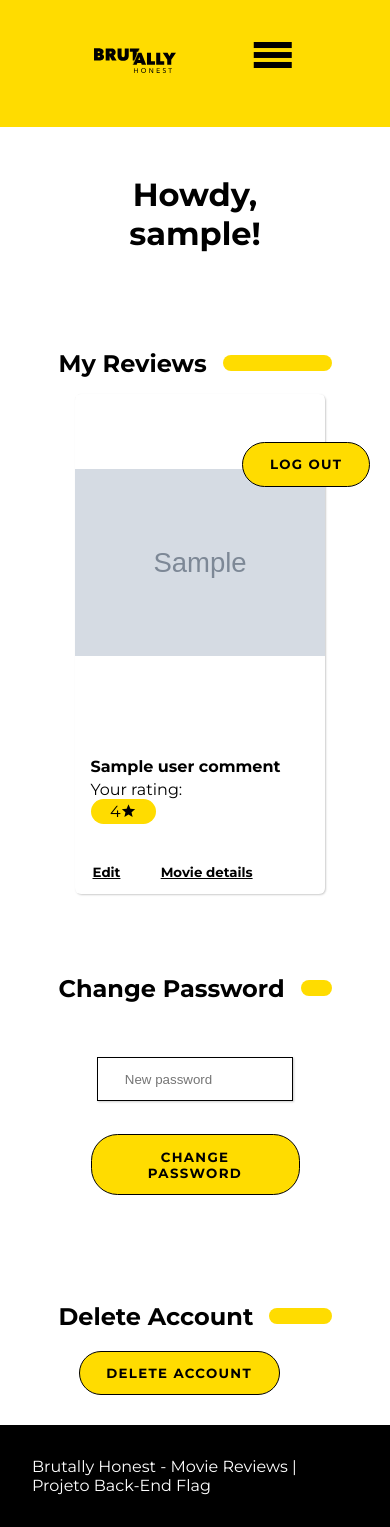
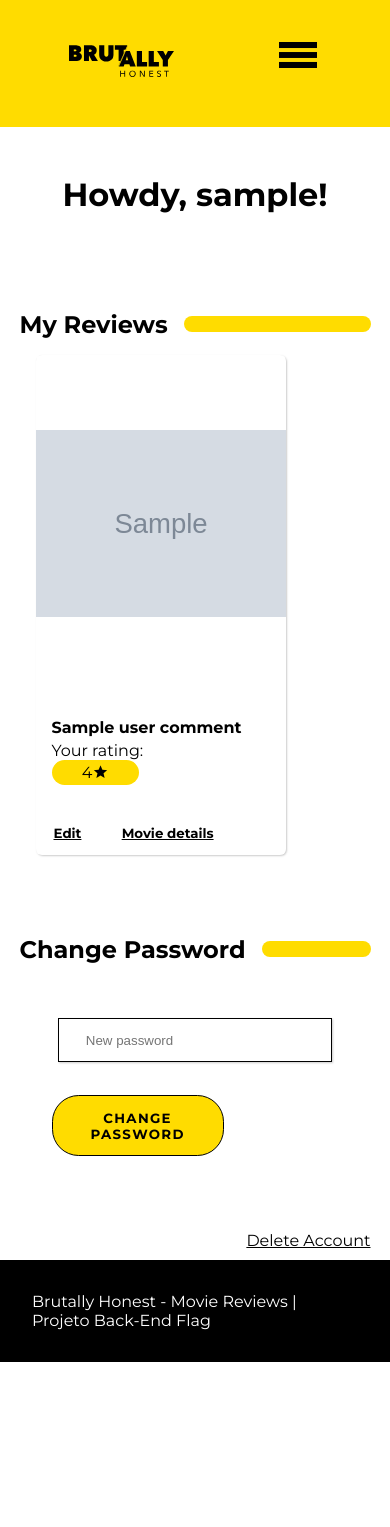
Before and after one commit to rafaelssilva1/back-end-project, a PHP site: template views/user-area.php in a window 390 px wide. After the commit the page ends 1362 px from the top, so only its background shows below. Run offline with PHP 8.4, Linux system fonts and the light colour scheme; the template is opened without the code that fills it: most values are stand-ins (such as "Sample title", 1, 10 or a date in 2020); grey boxes marked "Sample" are stand-in pictures.

Commit message:
front end and usability fixes

```diff
--- a/css/styles.css
+++ b/css/styles.css
@@ -72,6 +72,12 @@ a {
   display: none;
 }
 
+@media screen and (max-width: 480px) {
+  .container {
+    max-width: 90%;
+  }
+}
+
 /* Movie results styles*/
 .movie {
 
@@ -134,7 +140,7 @@ a {
     align-items: center;
     justify-content: center;
     border-radius: 2em;
-    max-width: 30%;
+    max-width: 40%;
     padding: 0.2em 0.5em;
     background-color: var(--color-yellow);
 }
@@ -197,6 +203,12 @@ a {
 
   .genre__button {
       width: 50%;
+  }
+}
+
+@media screen and (max-width: 480px) {
+  .movie__grid {
+      grid-template-columns: repeat(2, 1fr);
   }
 }
 
@@ -296,9 +308,6 @@ a {
 
 .log_button {
   cursor: pointer;
-  position: fixed;
-  top: 50%;
-  right: 0;
 }
 
 @media screen and (max-width: 1024px) {
@@ -417,6 +426,7 @@ a {
 
 .card__truncate {
   max-width: 80%;
+  margin-bottom: 1em;
 }
 
 .card__overview {
@@ -513,6 +523,15 @@ a {
 @media screen and (max-width: 480px) {
   .genres__button {
       width: 50%;
+      display: flex;
+      justify-content: center;
+  }
+  .button_div {
+    display: flex;
+    flex-direction: column;
+    justify-content: center;
+    align-items: center;
+    gap: initial;
   }
 }
 
@@ -988,9 +1007,15 @@ a {
   font-size: 1.2em;
 }
 
+.review__button_div {
+  display: flex;
+  justify-content: space-between;
+  align-items: center;
+}
+
 @media screen and (max-width: 768px) {
   .review__submit {
-    width: 100%;
+    width: 60%;
     margin: 2em 0;
   }
 }
@@ -1021,6 +1046,13 @@ a {
   text-align: center;
   font-weight: 700;
 }
+
+@media screen and (max-width: 480px) {
+  .login__div {
+    flex-direction: column;
+  }
+}
+
 
 /* User area styles */
 .userarea__link {
@@ -1132,6 +1164,15 @@ a {
   font-weight: 700;
 }
 
+.delete_ownaccount {
+  text-decoration: underline;
+  cursor: pointer;
+}
+
+.delete_ownaccount_div {
+  text-align: right;
+}
+
 @media screen and (max-width: 1200px) {
   .admin__grid {
     display: grid;
--- a/views/admin.php
+++ b/views/admin.php
@@ -76,6 +76,7 @@
                 <input type="hidden" name="id" value="<?php echo $id ?>"></input>
             </div>
 
+            <div class="review__button_div">
                 <button type="submit" class="button review__submit">
                     <?php
                         if(empty($id)) {
@@ -85,6 +86,10 @@
                         }
                     ?>
                 </button>
+                <a href="/admin/">
+                    Cancel
+                </a>
+            </div>
             <?php if(isset($_SESSION["message"])) { echo '<p class="login__message">'.$_SESSION['message'].'</p>'; } ?>
         </form>
         <div class="movieslideshow__header">
--- a/views/header.php
+++ b/views/header.php
@@ -47,6 +47,13 @@
                     <?php
                 }
             ?>
+            <li>
+                <a class="log_button">
+                    <span class="material-icons-outlined">
+                        exit_to_app
+                    </span>
+                </a>
+            </li>
 
             <form class="nav__form" method="GET" action="/search/">
                 <input class="nav__input" type="text" name="filter" id="filter" placeholder="Find a movie here..." required>
--- a/views/user-area.php
+++ b/views/user-area.php
@@ -84,15 +84,11 @@
         </div>
         <?php if(isset($_SESSION["message"])) { echo '<p class="login__message">'.$_SESSION['message'].'</p>'; } ?>
 
-        <div class="movieslideshow__header">
-            <h2>Delete account</h2>
-            <div class="movieslideshow__bar"></div>
-        </div>
-        <div>
-            <button class="button delete_ownaccount">Delete Account</button>
+
+        <div class="delete_ownaccount_div">
+            <a class="delete_ownaccount">Delete Account</a>
         </div>
 
-        <button class="button log_button">Log Out</button>
     </div>
 
     <?php include("views/footer.php"); ?>
--- a/views/watchlist.php
+++ b/views/watchlist.php
@@ -50,6 +50,7 @@
                     ?>
                         <div class="watchlist__notfound">
                             <h2>Here you can save any movie you want to see later!</h2>
+                            <h3>(you must be logged in to do it)</h3>
                             <a href="/movies">
                                 <button class="button">Explore movies</button>
                             </a>
```
Also changed, not shown: views/movieById.php (+14 -17 lines). Lines whose indentation alone changed are shown as unchanged.
